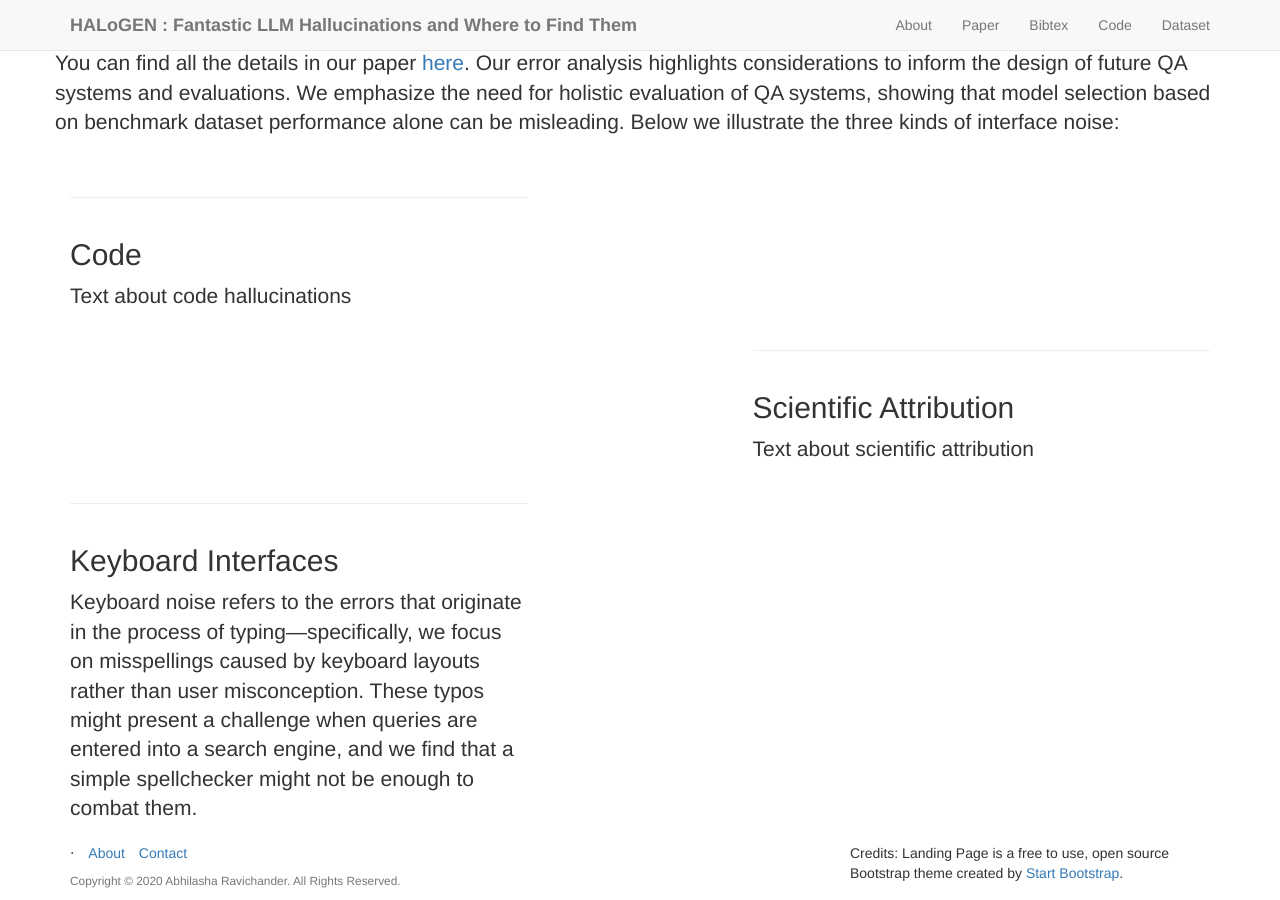
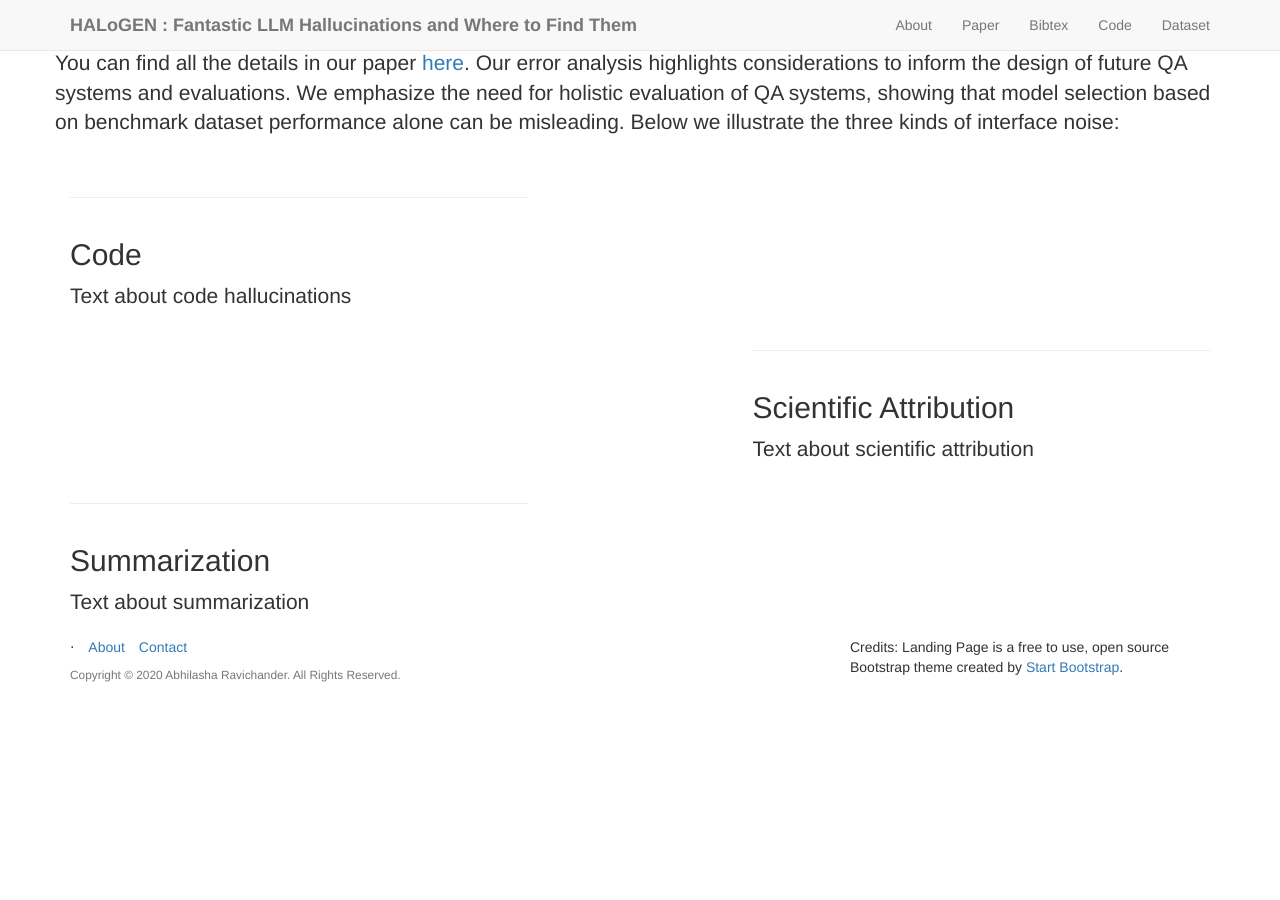
Before and after one commit to halogen-hallucinations/halogen-hallucinations.github.io, a Jekyll site: the page built from _posts/2014-09-23-services-3.markdown, in a window 1280 px wide and 900 px high, scrolled down 690 px. Built offline with Jekyll 4.4.1, drawn with Linux system fonts in a browser that asks for light colours; nearby versions of some CDN libraries; library files that are not in the unit come from our copies; after the commit the page ends 1384 px from its top, so only the background shows below that.

Commit message:
Update 2014-09-23-services-3.markdown

```diff
--- a/_posts/2014-09-23-services-3.markdown
+++ b/_posts/2014-09-23-services-3.markdown
@@ -2,8 +2,8 @@
 layout: default
 img: keyboard.jpeg
 category: Services
-title: Keyboard Interfaces
+title: Summarization
 description: |
 ---
 
-Keyboard noise refers to the errors that originate in the process of typing—specifically, we focus on misspellings caused by keyboard layouts rather than user misconception. These typos might present a challenge when queries are entered into a search engine, and we find that a simple spellchecker might not be enough to combat them.
+Text about summarization
```
